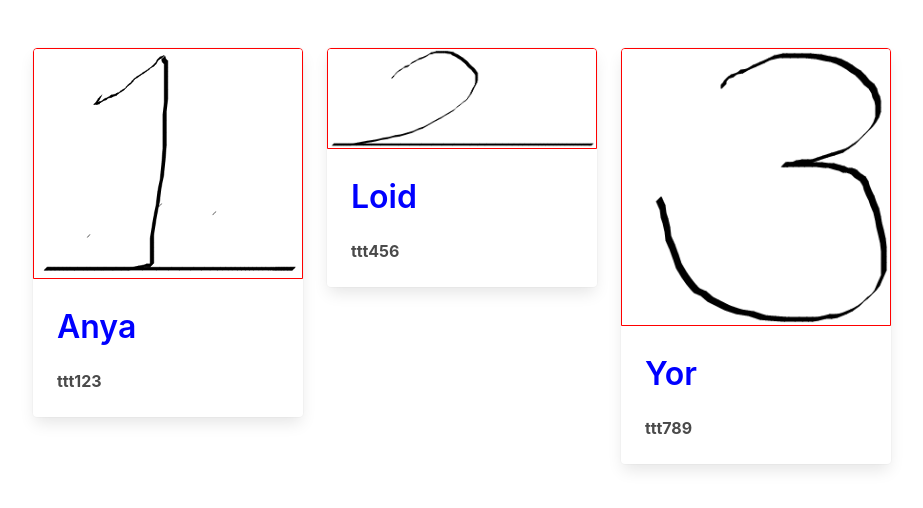
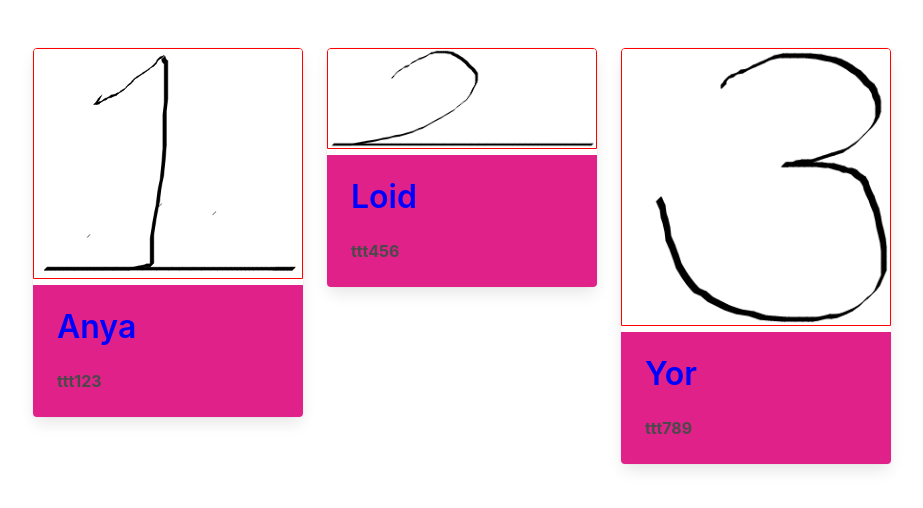
Before and after one commit to tim811223/ReactLab, a React (Vite) app in the folder components/: page / in a window 1280 px wide. Shown: the top 508 px of the page, without its empty margins (31-954 px from the left). Built offline with nearby package versions, Linux system fonts and the light colour scheme.

Commit message:
saa特有特性可以自訂變數

```diff
--- a/components/src/Card.scss
+++ b/components/src/Card.scss
@@ -13,6 +13,9 @@
 }
 */
 
+//sass特有特性可以自訂變數
+$barbie-pink: #E0218A;
+
 .card{
   /* & 表示parent */
    .card-image{
@@ -22,6 +25,7 @@
   }
 
    .card-content{
+    background-color: $barbie-pink;
     h3{
       color:blue;
     }
```
